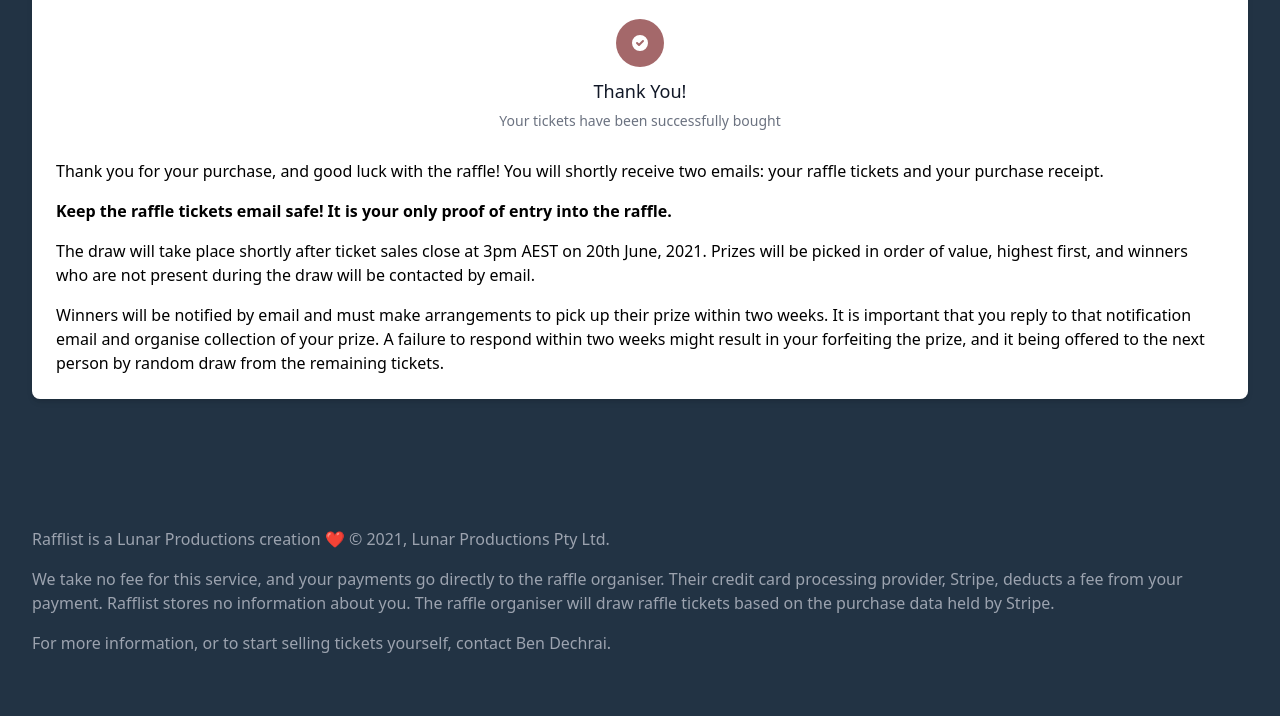
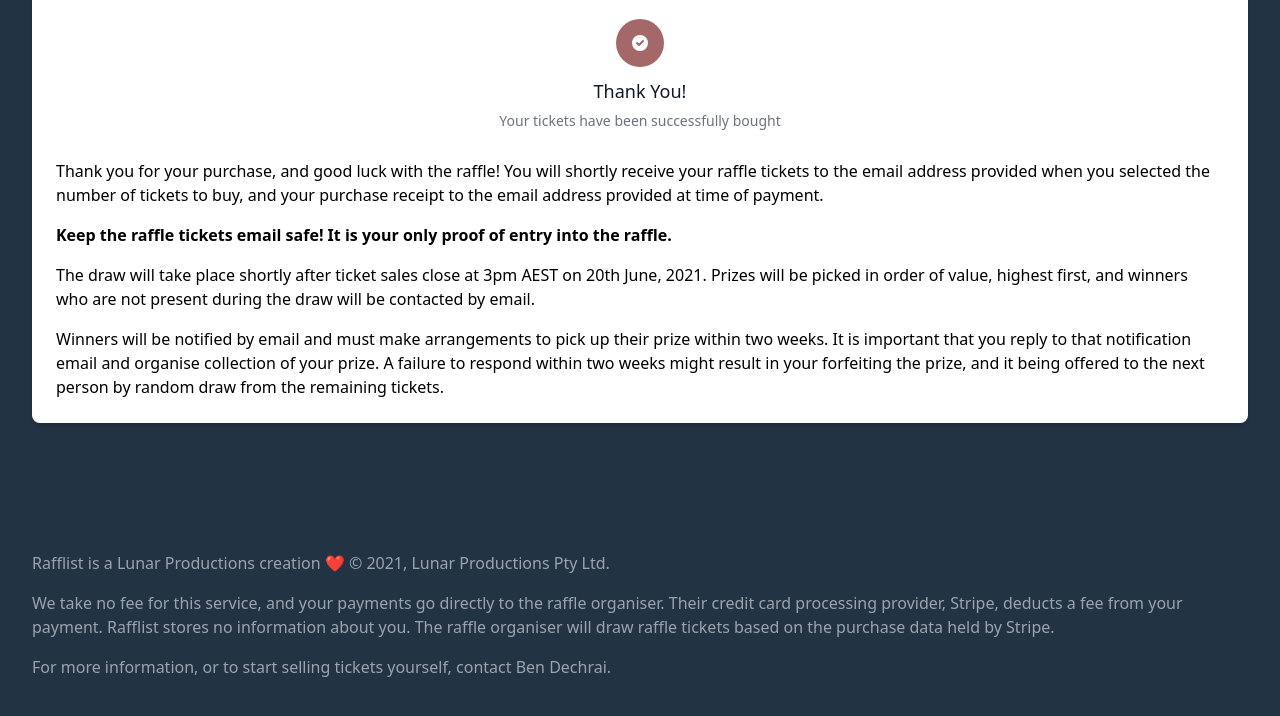
Before and after one commit to bendechrai/raffle-system, a Gatsby site: page /zonta-mse-40/success in a window 1280 px wide. Shown: the part 234-950 px from the top of the page. Built offline with nearby package versions, Linux system fonts and the light colour scheme; Gatsby itself is replaced by a stand-in of ours.

Commit message:
Success page to outline where the two emails will go

```diff
--- a/src/pages/zonta-mse-40/success.js
+++ b/src/pages/zonta-mse-40/success.js
@@ -71,8 +71,9 @@ const ZontaMSE40Success = () => {
             />
             <p className="px-6 py-2">
               Thank you for your purchase, and good luck with the raffle! You
-              will shortly receive two emails: your raffle tickets and your
-              purchase receipt.
+              will shortly receive your raffle tickets to the email address
+              provided when you selected the number of tickets to buy, and your
+              purchase receipt to the email address provided at time of payment.
             </p>
             <p className="px-6 py-2">
               <strong>
```
